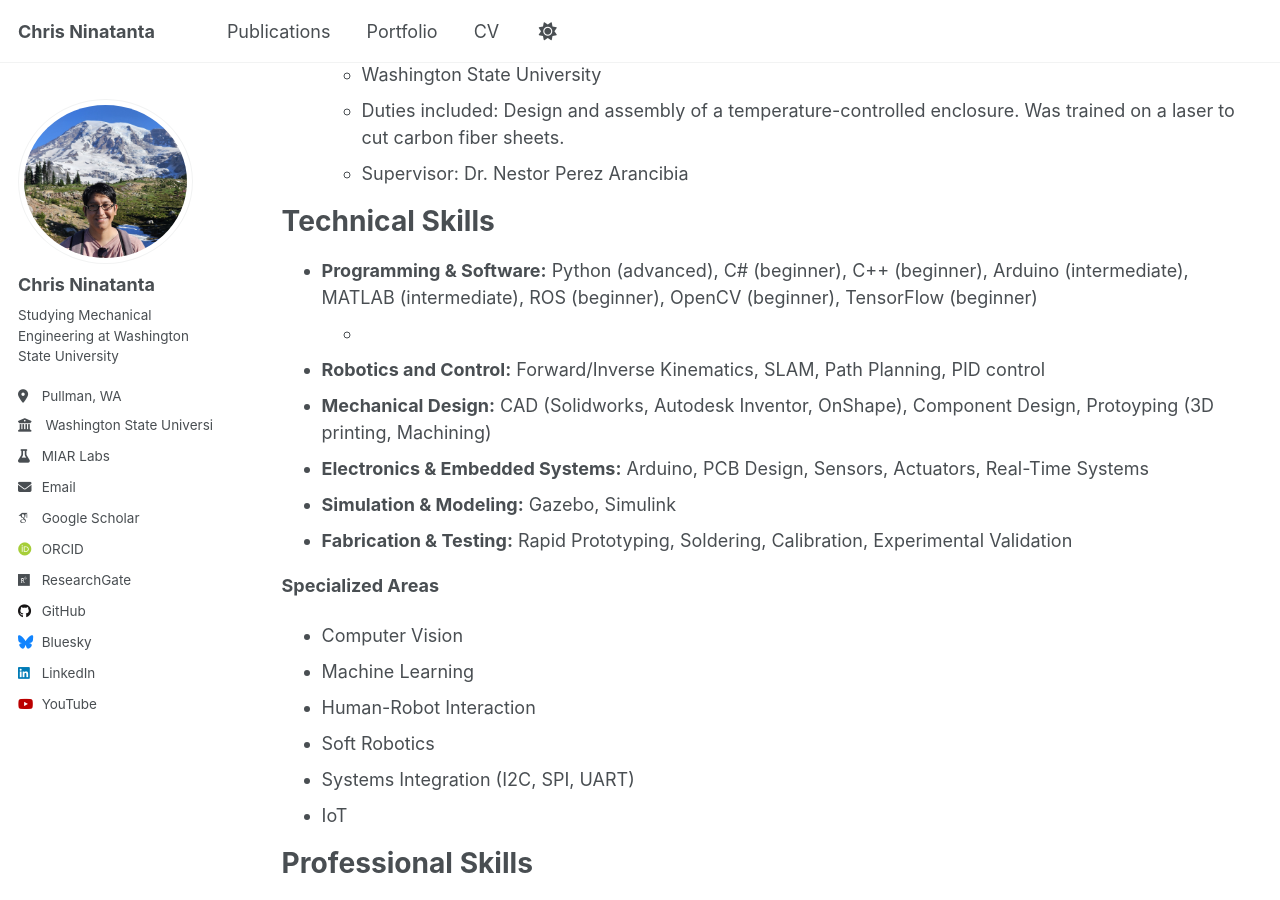
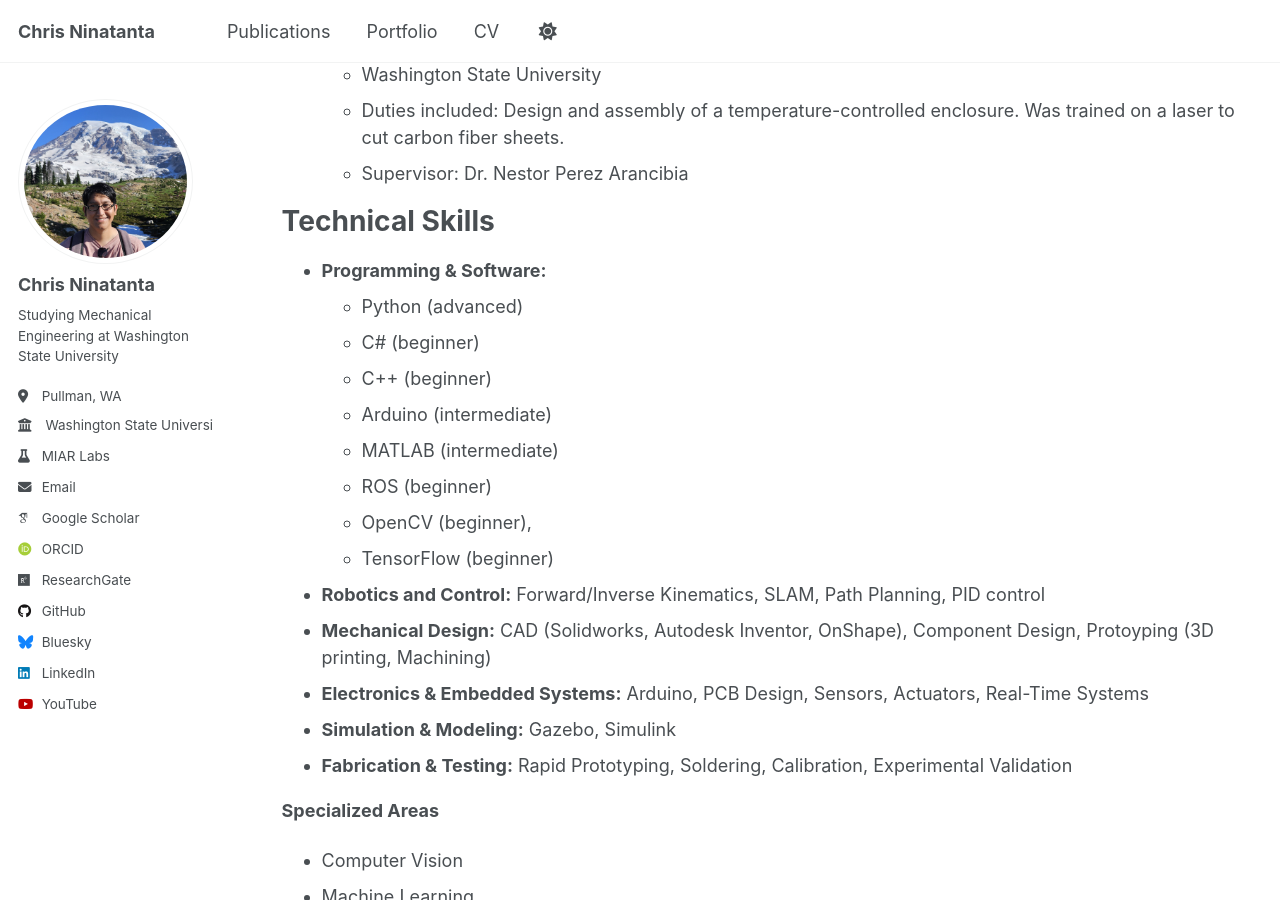
Before and after one commit to C-Ninatanta/c-ninatanta.github.io, a Jekyll site: the page built from _pages/cv.md, in a window 1280 px wide and 900 px high, scrolled down 679 px. Built offline with Jekyll 4.4.1, drawn with Linux system fonts in a browser that asks for light colours; some web fonts are replaced; a script that is not in the unit is left out.

Commit message:
Update cv.md

```diff
--- a/_pages/cv.md
+++ b/_pages/cv.md
@@ -34,8 +34,15 @@ Research Experience
 
 Technical Skills
 ======
-* <b>Programming & Software:</b> Python (advanced), C# (beginner), C++ (beginner), Arduino (intermediate), MATLAB (intermediate), ROS (beginner), OpenCV (beginner), TensorFlow (beginner)
-  *
+* <b>Programming & Software:</b>
+  * Python (advanced)
+  * C# (beginner)
+  * C++ (beginner)
+  * Arduino (intermediate)
+  * MATLAB (intermediate)
+  * ROS (beginner)
+  * OpenCV (beginner),
+  * TensorFlow (beginner)
 * <b>Robotics and Control:</b> Forward/Inverse Kinematics, SLAM, Path Planning, PID control
 * <b>Mechanical Design:</b> CAD (Solidworks, Autodesk Inventor, OnShape), Component Design, Protoyping (3D printing, Machining)
 * <b>Electronics & Embedded Systems:</b> Arduino, PCB Design, Sensors, Actuators, Real-Time Systems
```
